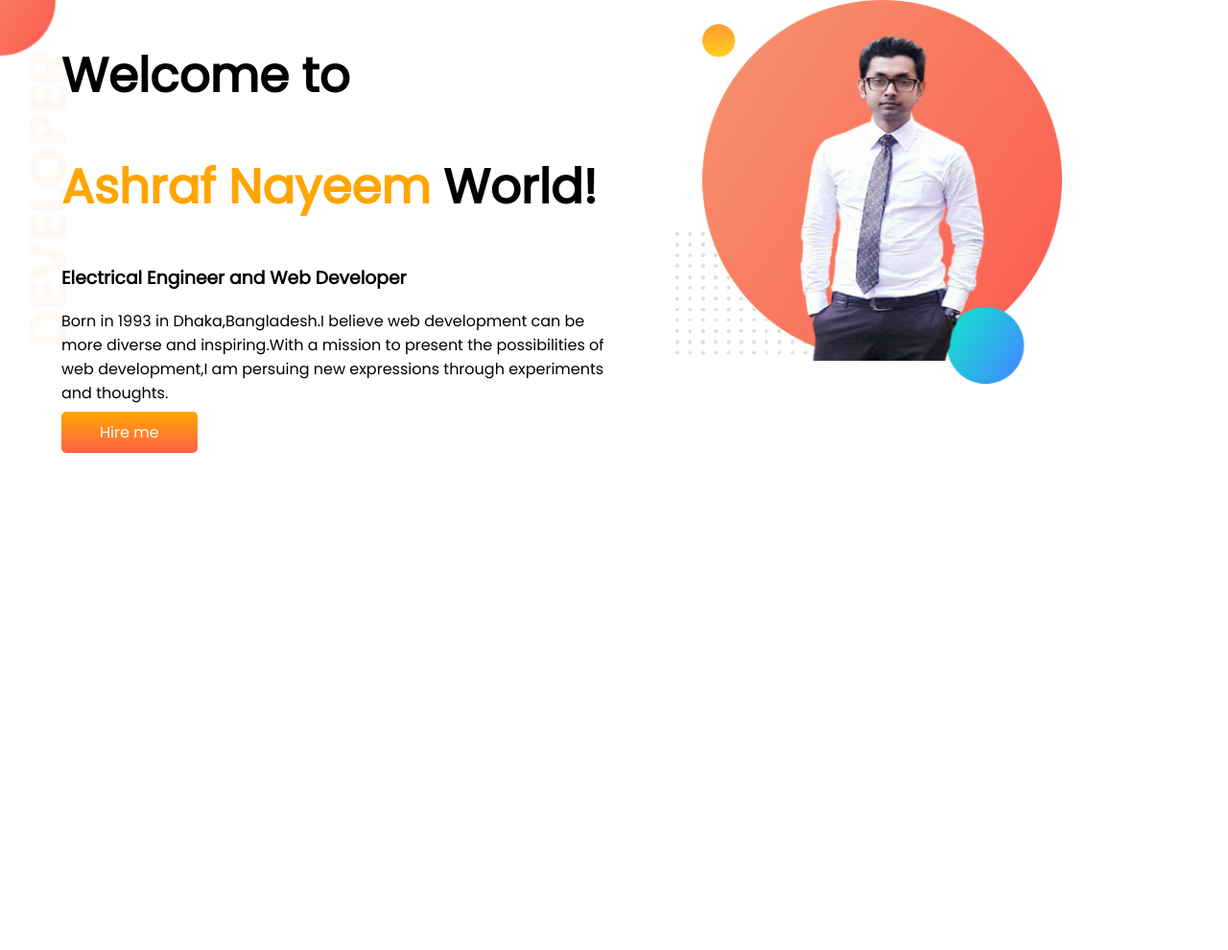
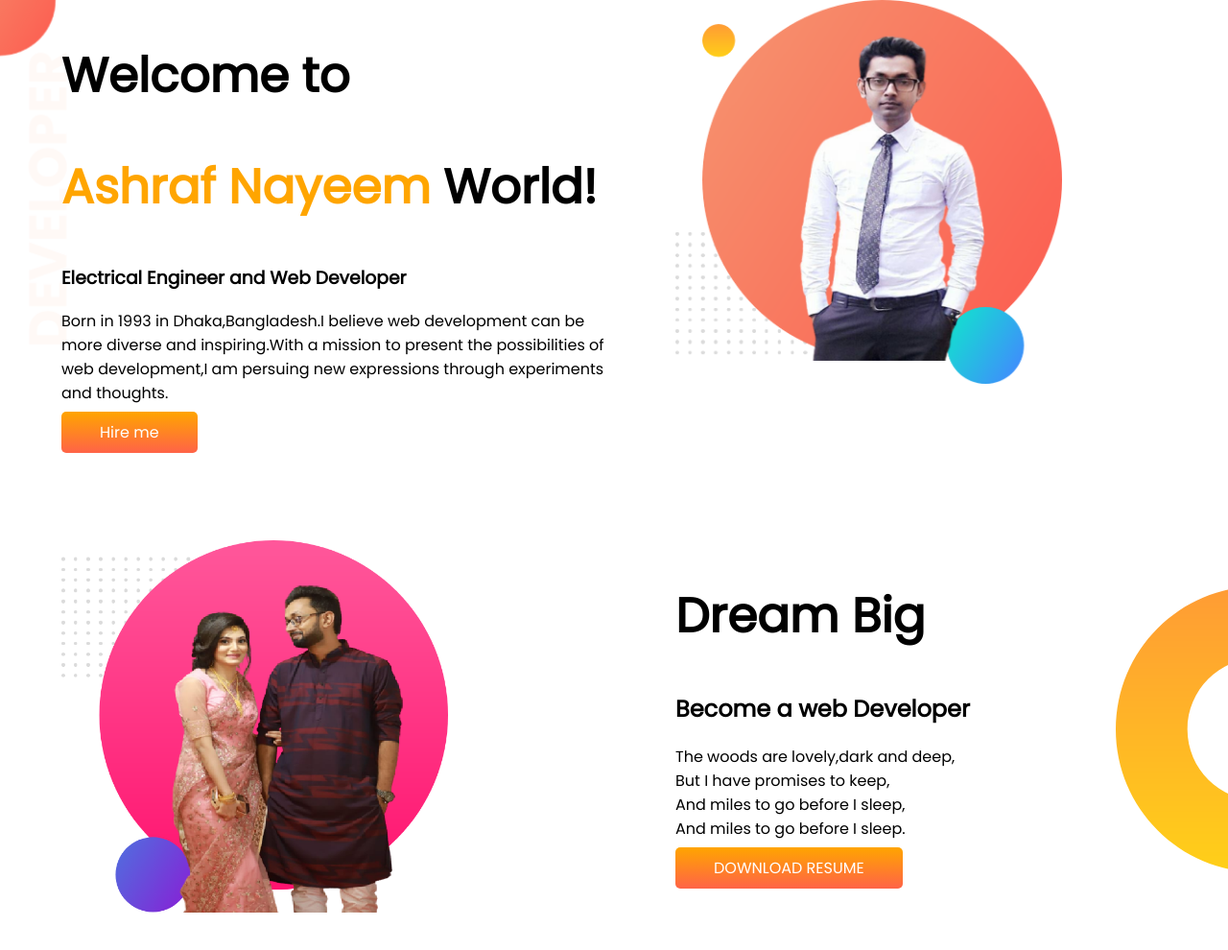
Before and after one commit to nayeem1002001/developer-portfolio, a plain HTML site: page index.html in a window 1280 px wide. Shown: the whole page at 96% size. Before the commit the page ends 800 px from the top, so only its background shows below. Drawn offline with Linux system fonts and the light colour scheme.

Commit message:
dream added

```diff
--- a/index.html
+++ b/index.html
@@ -27,6 +27,20 @@
         </div>
         <div class="half-width"><img src="images/Ashraf-bg.png" alt=""></div>
     </section>
+    <section class="dream-big">
+        <div class="half-width"><img src="images/ashraf-bg1.png" alt=""></div>
+
+        <div class="half-width">
+
+            <h1>Dream Big</h1>
+            <h2>Become a web Developer</h2>
+            <p>The woods are lovely,dark and deep,<br> But I have promises to keep, <br> And miles to go before I sleep,
+                <br> And miles
+                to go before I sleep.
+            </p>
+            <a class="link-button" target="_blank" href="">DOWNLOAD RESUME</a>
+        </div>
+    </section>
 </body>
 
 </html>
--- a/style.css
+++ b/style.css
@@ -13,6 +13,7 @@ h1 {
 
 section {
     display: flex;
+    margin-bottom: 100px;
 }
 
 .half-width {
@@ -40,3 +41,9 @@ section {
     background-repeat: no-repeat;
 
 }
+
+.dream-big {
+    background-image: url(images/dream-bg.png);
+    background-repeat: no-repeat;
+    background-position: right;
+}
```
